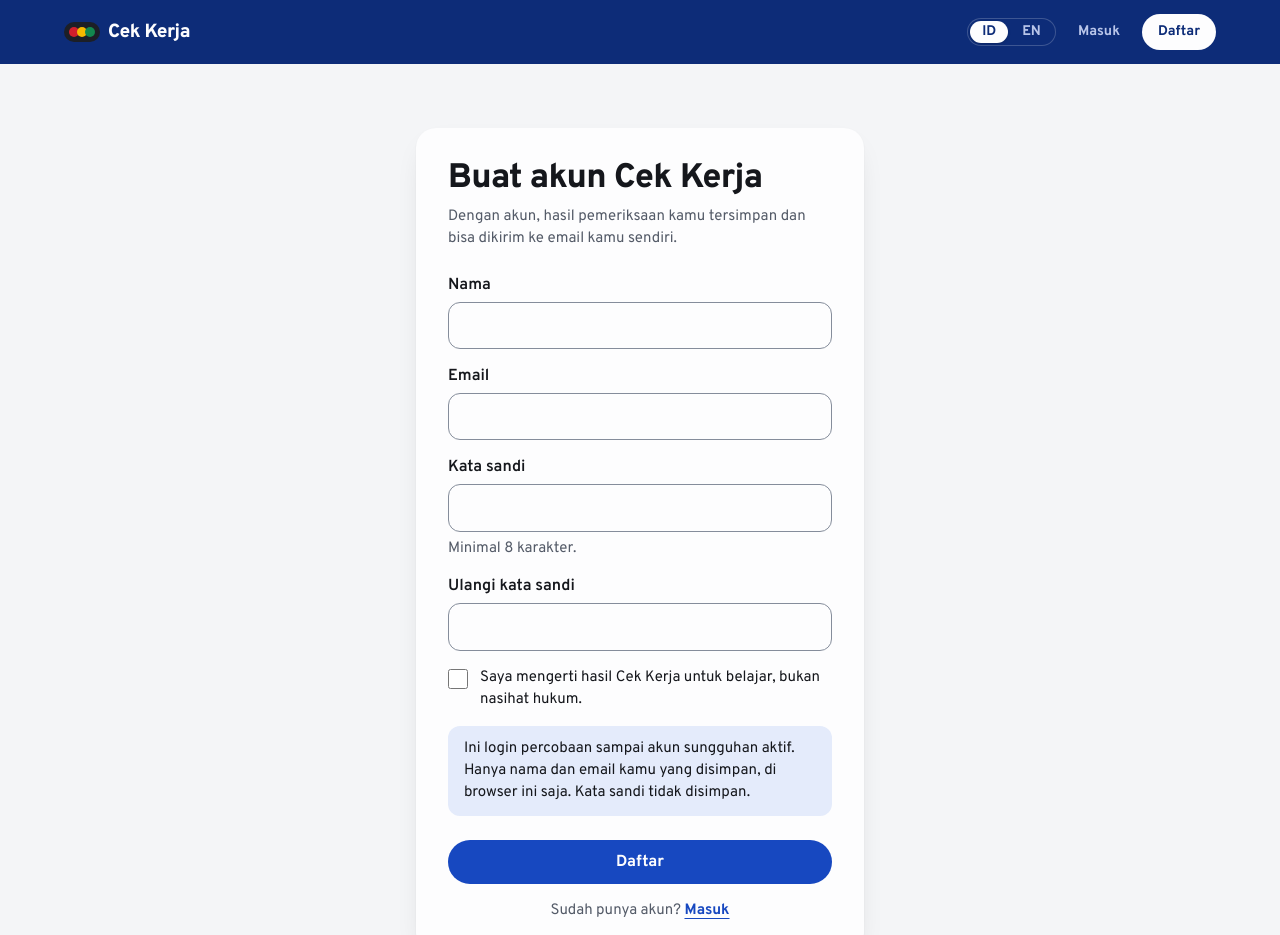
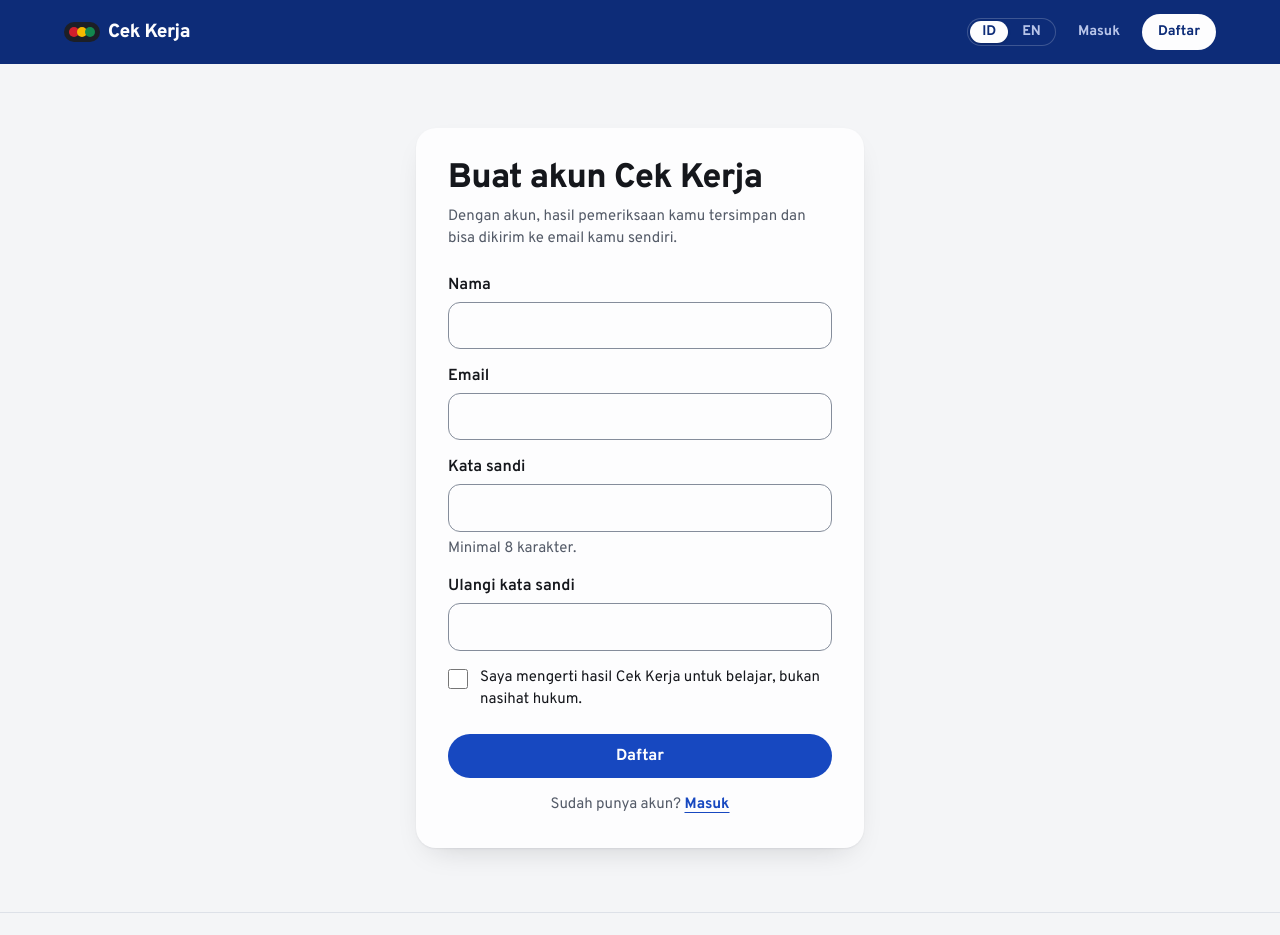
Before and after one commit to E-Fredrik/CekKerja, a Next.js app: page /daftar in a window 1280 px wide. Shown: the top 935 px of the page. Built offline with nearby package versions, Linux system fonts and the light colour scheme.

Commit message:
Removed demo note

```diff
--- a/src/components/auth/AuthForm.tsx
+++ b/src/components/auth/AuthForm.tsx
@@ -120,8 +120,6 @@ export function AuthForm({ mode }: { mode: AuthMode }) {
         </div>
       )}
 
-      <Notice variant="info">{a.demoNote}</Notice>
-
       <Button type="submit" className="w-full mt-2">
         {signup ? a.signup : a.login}
       </Button>
```
Also changed, not shown: .claude/launch.json (added).
